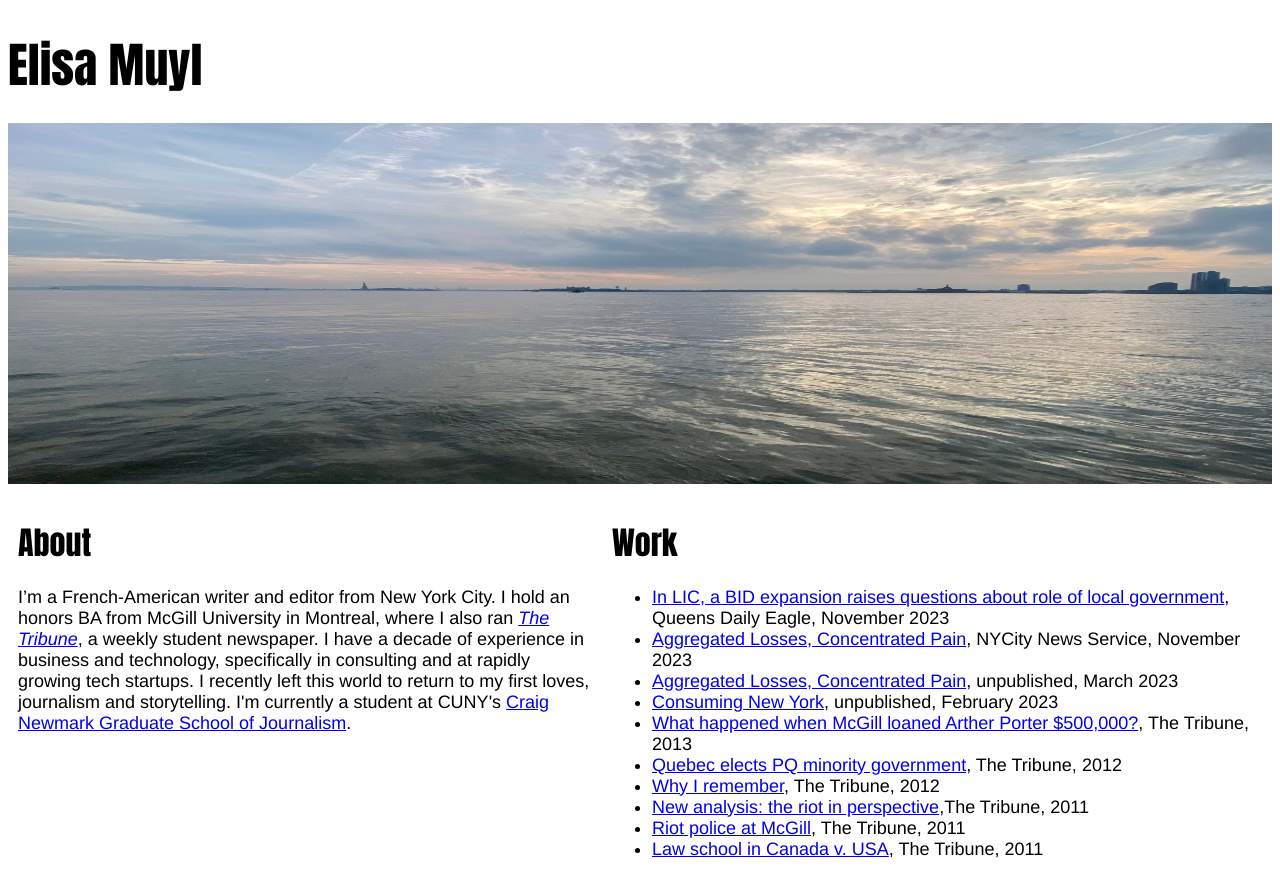
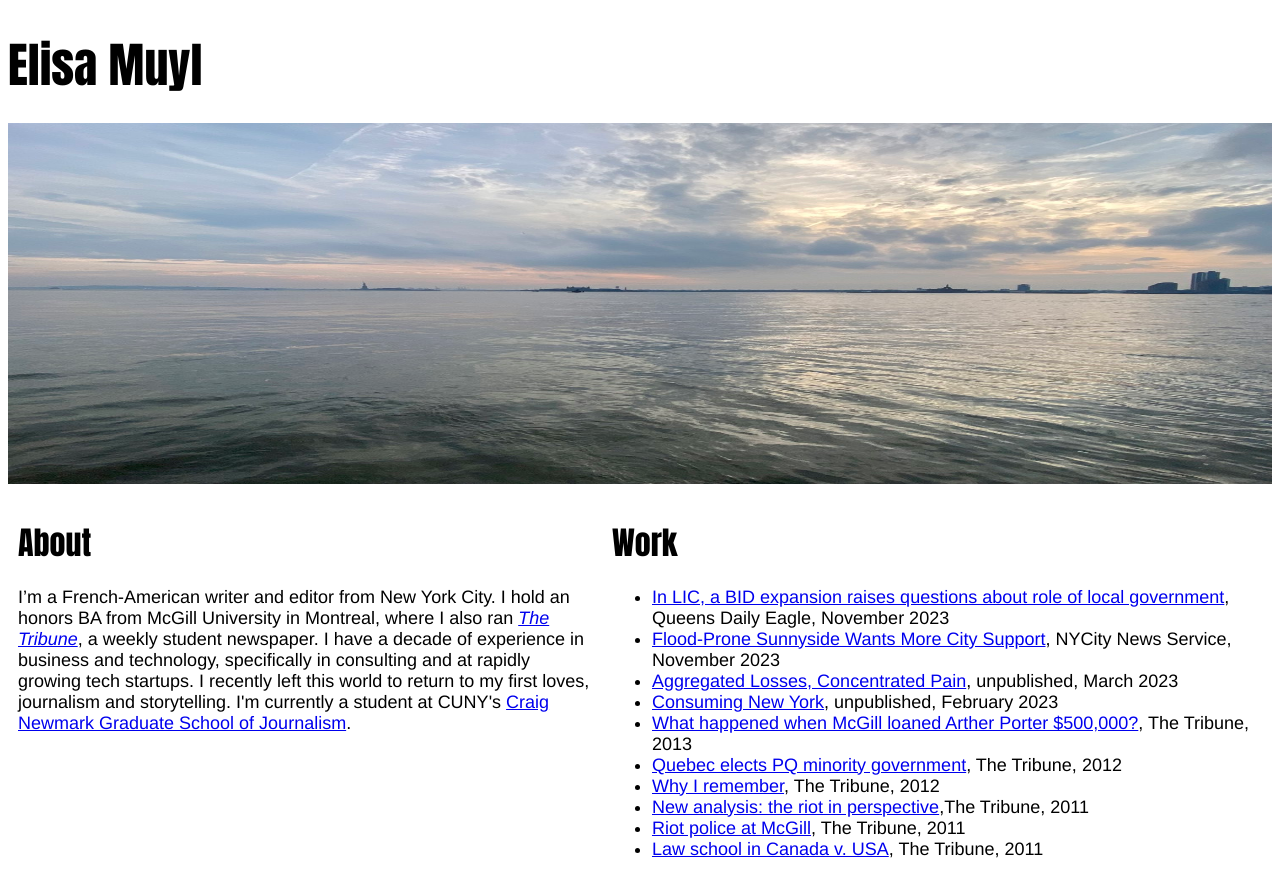
Before and after one commit to emuy42/elisamuyl, a plain HTML site: page index.html in a window 1280 px wide. Shown: the top 889 px of the page. Drawn offline with Linux system fonts and the light colour scheme.

Commit message:
corrected link issue and renamed site

```diff
--- a/index.html
+++ b/index.html
@@ -53,7 +53,7 @@
                         <li><a href="https://queenseagle.com/all/2023/11/24/in-lic-a-bid-expansion-raises-questions-about-role-of-local-government"
                             target="_blank">In LIC, a BID expansion raises questions about role of local government</a>, Queens Daily Eagle, November 2023</li>
                         <li><a href="https://www.nycitynewsservice.com/2023/11/02/sunnyside-flooding-chronic-problem/"
-                            target="_blank">Aggregated Losses, Concentrated Pain</a>, NYCity News Service, November 2023</li>
+                            target="_blank">Flood-Prone Sunnyside Wants More City Support</a>, NYCity News Service, November 2023</li>
                         <li><a href="https://drive.google.com/file/d/1qk0pHyPuO75hGUL5mjnAbQkAWBPWGJ2s/view?usp=share_link"
                             target="_blank">Aggregated Losses, Concentrated Pain</a>, unpublished, March 2023</li>
                         <li><a href="https://drive.google.com/file/d/1G2Z8UF_5fmD9zZn5Henk4PS08moaRzYa/view?usp=share_link"
```
